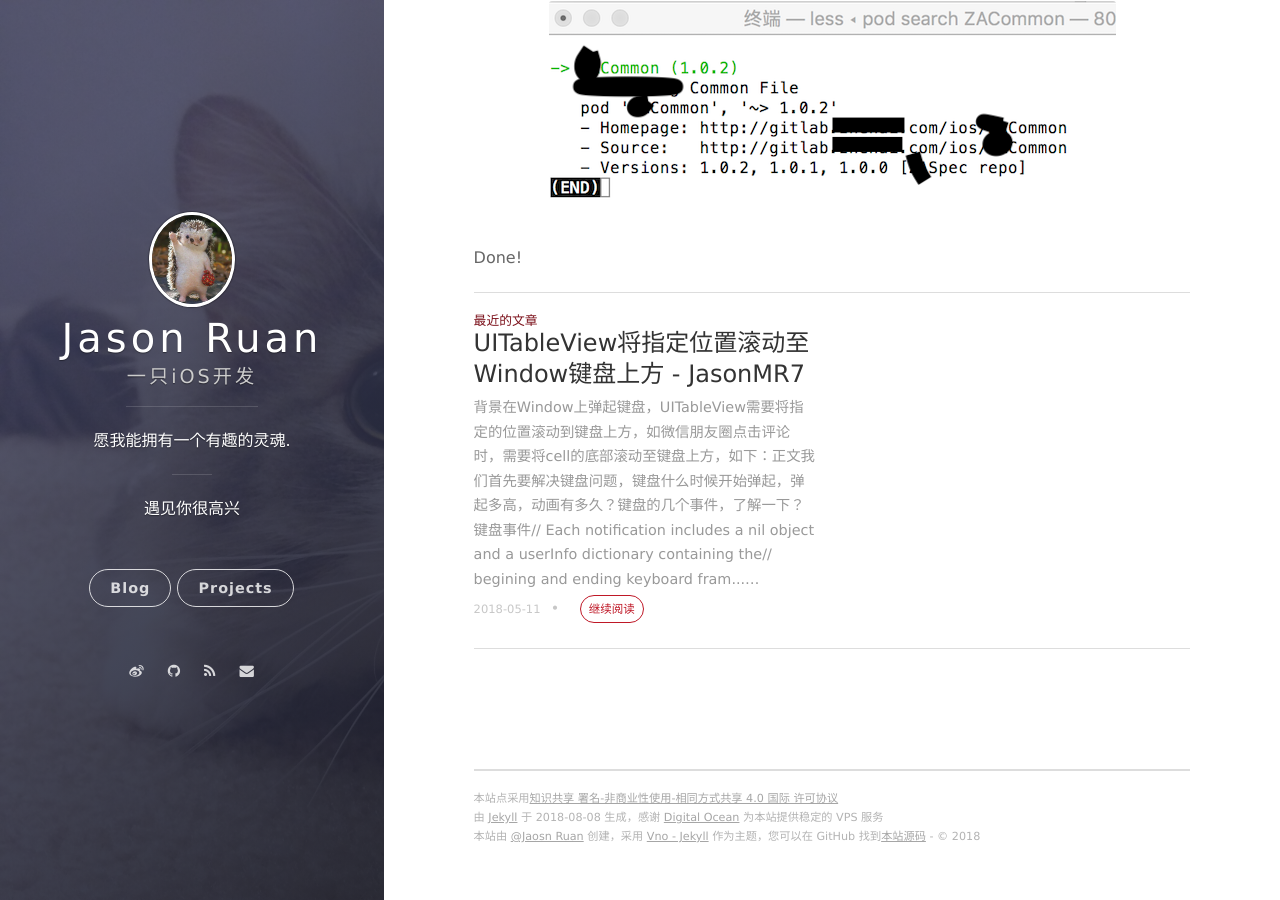
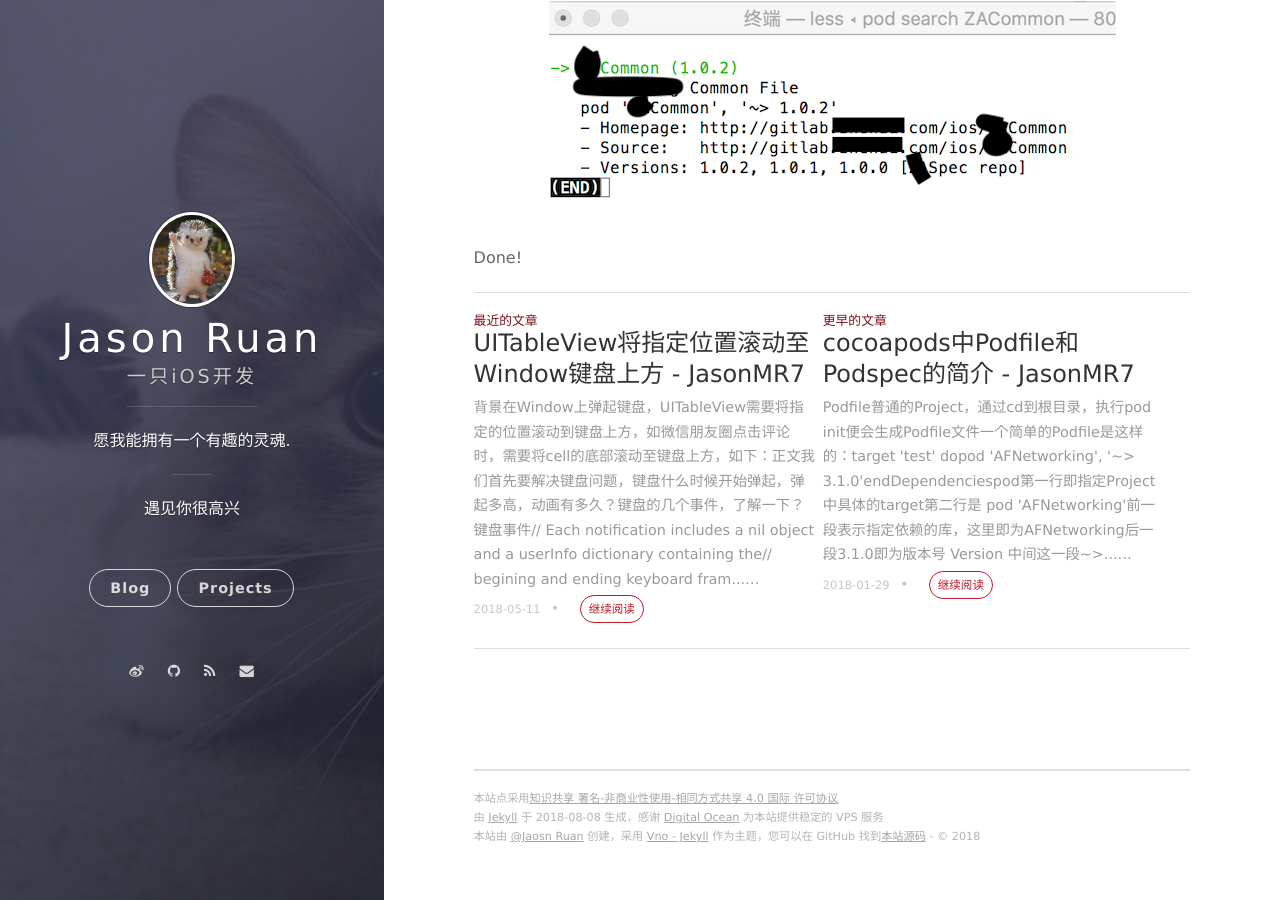
Before and after one commit to JasonMR7/JasonMR7.github.io, a Jekyll site: the page built from _posts/2018-03-13-远程私有仓库创建.md, in a window 1280 px wide and 900 px high, scrolled down 2949 px. Built offline with Jekyll 4.4.1, drawn with Linux system fonts in a browser that asks for light colours; nearby versions of some CDN libraries; comment, search, counter and statistics services are not loaded; part of the change alters nothing that is shown.

Commit message:
更新 2018-03-13-远程私有仓库创建

````diff
--- /dev/null
+++ b/_posts/2018-01-30-cocoapods中Podfile和Podspec的简介.md
@@ -0,0 +1,439 @@
+---
+layout: post
+title: cocoapods中Podfile和Podspec的简介 - JasonMR7
+date: 2018-01-30 00:00:00.000000000 +09:00
+---
+
+## Podfile
+
+普通的Project，通过cd到根目录，执行`pod init`便会生成Podfile文件
+
+一个简单的Podfile是这样的：
+
+```ruby
+target 'test' do
+pod 'AFNetworking', '~> 3.1.0'
+end
+```
+
+
+
+## Dependencies
+
+### pod
+
+第一行即指定Project中具体的target
+
+第二行是 `pod 'AFNetworking'`
+
+前一段表示指定依赖的库，这里即为AFNetworking
+
+后一段`3.1.0`即为版本号
+
+- #### Version
+
+  中间这一段`~>`是一个符号，除了`~>`其实还有很多，如下
+
+  - `= 0.1` 指定版本为0.1
+  - `> 0.1` 大于 0.1，如果有很多，取最高版本
+  - `>= 0.1` 大于等于 0.1，如果有很多，取最高版本
+  - `< 0.1` 小于 0.1，如果有很多，取最高版本
+  - `<= 0.1` 小于等于 0.1，如果有很多，取最高版本
+  - `~> 0.1.2` 大于等于 0.1.2且小于0.2，如果有很多，取最高版本
+  - `不写 `  始终取最高版本
+
+- #### From a podspec in the root of a library repository.
+
+  除了版本，还可以通过git的其他方式拉取
+
+  To use the `master` branch of the repository:
+
+  ```ruby
+  pod 'AFNetworking', :git => 'https://github.com/gowalla/AFNetworking.git'
+  ```
+
+  To use a different branch of the repository:
+
+  ```ruby
+  pod 'AFNetworking', :git => 'https://github.com/gowalla/AFNetworking.git', :branch => 'dev'
+  ```
+
+  To use a tag of the repository:
+
+  ```ruby
+  pod 'AFNetworking', :git => 'https://github.com/gowalla/AFNetworking.git', :tag => '0.7.0'
+  ```
+
+  Or specify a commit:
+
+  ```ruby
+  pod 'AFNetworking', :git => 'https://github.com/gowalla/AFNetworking.git', :commit => '082f8319af'
+  ```
+
+- #### Build configurations
+
+  默认情况下， 依赖项会被安装在所有target的build configuration中。当然指定具体的某个configuration如下
+
+  ```ruby
+  pod 'PonyDebugger', :configurations => ['Debug', 'Beta']
+  ```
+
+- #### Subspecs
+
+  当你用一个名字装Pod的时候，它将安装所有定义在podspec里面的默认subspec
+
+  你可以这样指定:
+
+  ```ruby
+  pod 'QueryKit/Attribute'
+  ```
+
+  也可以指定一个集合，像下面这样:
+
+  ```ruby
+  pod 'QueryKit', :subspecs => ['Attribute', 'QuerySet']
+  ```
+
+- #### Using the files from a local path
+
+  如果你想要一个自己开发的本地Pod，你可以用```path```，如下
+
+  ```pod 'AFNetworking', :path => '~/Documents/AFNetworking'```
+
+  一般在做独立的库时，库的Example可以直接通过path引用自己的库，如下图中ZACommonExample的Podfile
+
+  ![alt](https://github.com/JasonMR7/JasonMR7.github.io/raw/master/assets/images/2018-03-13-远程私有仓库创建/远程私有仓库创建3.png)
+
+  可以这么写：
+
+  ```ruby
+  pod 'ZACommon', :path => '../'
+  ```
+
+
+
+
+## Sources
+
+Podfile检索的源，全局的，不存储在某个target定义里面
+
+### source
+
+指定specs的位置，如果有远程私有仓库，比如我们自己的gitlab，需要写上类似如下的源定义，而cocoapods 官方source是隐式的需要的，一旦你指定了其他source 你就需要也把官方的指定上
+
+```ruby
+source 'https://github.com/CocoaPods/Specs.git'
+source 'http://gitlab.zhenai.com/ios/ZASpec.git'
+```
+
+
+
+## Hooks
+
+Podfile提供了钩子用来在安装时被调用
+
+Hooks也全局的，不存储在某个target定义里面
+
+### plugin
+
+使用plugin可以指定某个插件在安装过程中使用
+
+如，指定用`slather` 和 `cocoapods-keys`插件
+
+```ruby
+plugin 'cocoapods-keys', :keyring => 'Eidolon'
+plugin 'slather'
+```
+
+### pre_install
+
+这个钩子允许你在Pods被下载后但是还未安装前对Pods做一些改变
+
+例子:
+
+让cocoapods对静态库支持
+
+```ruby
+pre_install do |installer|
+    # workaround for https://github.com/CocoaPods/CocoaPods/issues/3289
+    Pod::Installer::Xcode::TargetValidator.send(:define_method, :verify_no_static_framework_transitive_dependencies) {}
+end
+```
+
+### post_install
+
+这个钩子允许你在生成的Xcode project写入硬盘或者其他你想执行的操作前做最后的改动
+
+例子:
+
+给所有target自定义编译配置
+
+```ruby
+post_install do |installer|
+  installer.pods_project.targets.each do |target|
+    target.build_configurations.each do |config|
+      config.build_settings['GCC_ENABLE_OBJC_GC'] = 'supported'
+    end
+  end
+end
+```
+
+
+
+## Podspec
+
+如果要自己写一个库，就必须要了解与Podfile相对应的Podspec
+
+一个Podspec规范描述了库的一个版本，它包含库的名称、版本、说明、要使用的文件等信息
+
+通过cd到根目录，执行`pod spec create [name]`即可生成一个.podspec
+
+一个简单的Podspec是这样的：
+
+```ruby
+Pod::Spec.new do |spec|
+  spec.name         = 'Reachability'
+  spec.version      = '3.1.0'
+  spec.license      = { :type => 'BSD' }
+  spec.homepage     = 'https://github.com/tonymillion/Reachability'
+  spec.authors      = { 'Tony Million' => 'tonymillion@gmail.com' }
+  spec.summary      = 'ARC and GCD Compatible Reachability Class for iOS and OS X.'
+  spec.source       = { :git => 'https://github.com/tonymillion/Reachability.git', :tag => 'v3.1.0' }
+  spec.source_files = 'Reachability.{h,m}'
+  spec.framework    = 'SystemConfiguration'
+end
+```
+
+## Root specification
+
+七大必要元素:
+
+### name
+
+库的名字
+
+```ruby
+spec.name = 'AFNetworking
+```
+
+### version
+
+库的版本
+
+```ruby
+spec.version = '0.0.1'
+```
+
+### authors
+
+库的作者
+
+```ruby
+spec.version = '0.0.1'
+```
+
+### license
+
+库的证书
+
+```ruby
+spec.license = 'MIT'
+```
+
+### homepage
+
+库的首页
+
+```ruby
+spec.homepage = 'http://www.example.com'
+```
+
+### license
+
+库的源
+
+```ruby
+spec.source = { :git => 'https://github.com/AFNetworking/AFNetworking.git',
+                :tag => spec.version.to_s }
+```
+
+### summary
+
+库的简述
+
+```ruby
+spec.summary = 'Computes the meaning of life.'
+```
+
+
+
+## Platform
+
+库的支持平台
+
+如iOS，8.0以上
+
+```ruby
+s.platform = :ios, '8.0'
+```
+
+
+
+## Build settings
+
+### dependency
+
+依赖的库
+
+作为一个库，有时候需要依赖其他的库，如ZANetworking网络库会依赖AFNetworking，语法和pod差不多，不过后面只能跟版本号，其他依赖网络库的工程通过pod依赖了ZANetworking，下载时会同时把AFNetworking也下载过来
+
+```ruby
+spec.dependency 'AFNetworking', '~> 3.1.0'
+```
+
+### requires_arc
+
+指明哪些文件使用ARC。默认是true，表明全部文件都是ARC，或者设置为false，指定所有ARC的文件
+
+例：
+
+```ruby
+spec.requires_arc = true
+```
+
+或者
+
+```ruby
+spec.requires_arc = false
+spec.requires_arc = 'Classes/Arc'
+spec.requires_arc = ['Classes/*ARC.m', 'Classes/ARC.mm']
+```
+
+对于不是ARC的文件会自动添加`-fno-objc-arc` compiler flag
+
+
+
+### frameworks
+
+依赖的系统frameworks，多个framework,用逗号分开
+
+例：
+
+```ruby
+spec.frameworks = 'QuartzCore', 'CoreData'
+```
+
+### weak_frameworks
+
+如果在高版本的OS中调用新增的功能，并且在低版本的OS中依然能够运行,那么就要用到weak_frameworks.如果引用的某些类或者接口在低版本中并不支持，对于不支持的接口，可以在运行的时候判断，这样程序不会出错，如果不weak引用，程序在低版本下启动的时候就会崩溃掉
+
+例:
+
+```ruby
+spec.weak_frameworks = 'Twitter', 'SafariServices'
+```
+
+### libraries
+
+依赖的系统libraries，多个用逗号分开，去掉lib开头
+
+例如
+
+```ruby
+spec.libraries = 'xml2', 'z'  #z表示libz.tdb,后缀不需要,lib开头的省略lib
+```
+
+### prefix_header_contents
+
+类似于pch，有多个用逗号隔开
+
+例：
+
+```ruby
+spec.prefix_header_contents = '#import <UIKit/UIKit.h>', '#import <Foundation/Foundation.h>'
+```
+
+或者
+
+```ruby
+s.prefix_header_contents = <<-EOS
+ #ifdef __OBJC__
+ #import "ZAPrefix.h"    //ZAPrefix包含了所有头文件
+ #endif
+EOS
+```
+
+### pod_target_xcconfig
+
+表示pod 本身被依赖时，修改的编译选项
+
+比如framework的路径等
+
+```ruby
+s.pod_target_xcconfig = {
+    'FRAMEWORK_SEARCH_PATHS' => '$(inherited) $(PODS_ROOT)/GTSDK $(PODS_ROOT)/Bugly $(PODS_ROOT)/ksyhttpcache/framework $(PODS_ROOT)/KSYMediaPlayer_iOS/framework/live',
+    'OTHER_LDFLAGS'            => '$(inherited) -undefined dynamic_lookup -ObjC',
+    'ENABLE_BITCODE'           => 'NO'
+  }
+```
+
+
+
+## File patterns
+
+### source_files
+
+源文件
+
+```ruby
+spec.source_files = 'Classes/**/*.{h,m}'
+spec.source_files = 'Classes/**/*.{h,m}', 'More_Classes/**/*.{h,m}'
+```
+
+### exclude_files
+
+source_files中指定排除的文件
+
+```ruby
+spec.exclude_files = 'Classes/**/unused.{h,m}'
+```
+
+### vendored_frameworks
+
+依赖的本地三方库路径
+
+```ruby
+spec.ios.vendored_frameworks = 'ZABaseBusinessModule/Classes/BaseModule/ZMCredit/ZMCreditSDK/*.framework'
+```
+
+### vendored_libraries
+
+依赖的本地三方.a文件路径
+
+```ruby
+spec.ios.vendored_libraries = 'Libraries/libProj4.a'
+```
+
+### resource_bundles
+
+资源文件，比如图片，音频视频等
+
+```ruby
+s.resources = 'ZABaseBusinessModule/Resources/**/*'
+```
+
+值得注意的是，通过pods导入的资源将不在MainBundle下，所有资源会生成在一个新的Bundle下
+
+所以取资源的时候需要指定bundle来获取
+
+```objective-c
+[UIImage imageNamed:imageName inBundle:[NSBundle bundleForClass:[self class]] compatibleWithTraitCollection:nil];
+```
+
+
+
+## 参考文献
+
+[Podfile Syntax Reference](https://guides.cocoapods.org/syntax/podfile.html#podfile)
+
+[Podspec Syntax Reference](https://guides.cocoapods.org/syntax/podspec.html)
--- a/_posts/2018-03-13-远程私有仓库创建.md
+++ b/_posts/2018-03-13-远程私有仓库创建.md
@@ -34,7 +34,7 @@ date: 2018-03-13 18:49:00.000000000 +09:00
 
 ![alt](https://github.com/JasonMR7/JasonMR7.github.io/raw/master/assets/images/2018-03-13-远程私有仓库创建/远程私有仓库创建3.png)
 
-关于.podspec与podfile怎么写，请参考[cocoapods中Podfile和Podspec的简介](https://zhenai.lexiangla.com/teams/k100006/docs/c4a84ab4056811e8840a5254004b6d18),并在Example中本地测试对应的.podspec和Podfile
+关于.podspec与podfile怎么写，请参考[cocoapods中Podfile和Podspec的简介](https://jasonmr7.github.io//2018/01/cocoapods中Podfile和Podspec的简介/),并在Example中本地测试对应的.podspec和Podfile
 
 - 步骤四
 
````
Also changed, not shown: 5 other files.
